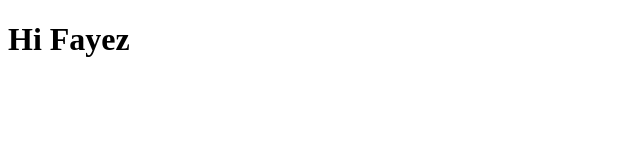
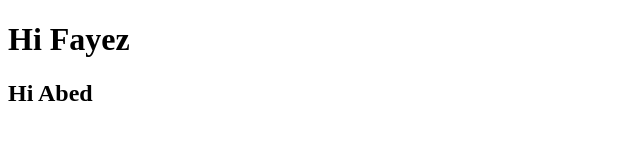
Before and after one commit to abdulkaderelrawas/test, a plain HTML site: page index.html in a window 1280 px wide. Shown: the whole page, without its empty margins (0-640 px from the left). Drawn offline with Linux system fonts and the light colour scheme.

Commit message:
added something

```diff
--- a/index.html
+++ b/index.html
@@ -7,5 +7,6 @@
   </head>
   <body>
     <h1>Hi Fayez</h1>
+    <h2>Hi Abed</h2>
   </body>
 </html>
```
